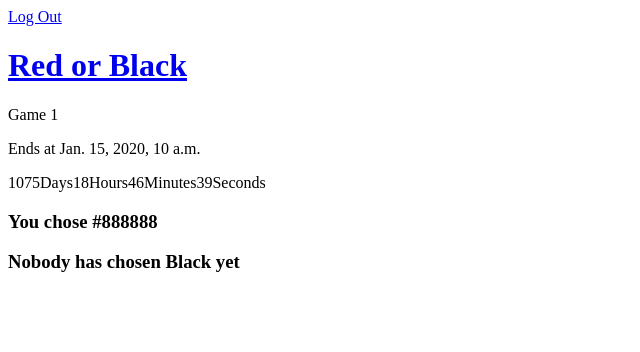
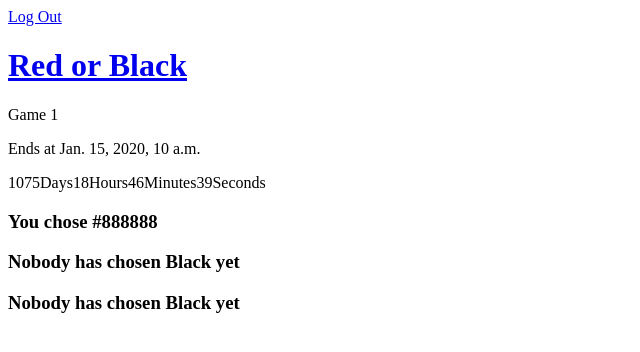
Before and after one commit to liamtlr/red-or-black, a Django app: page /game/1/ in a window 1280 px wide. Shown: the top 352 px of the page, without its empty margins (0-640 px from the left). Run offline with Django 3.2, Linux system fonts and the light colour scheme; a user stored in the database is signed in; tables that the repository leaves empty hold one stand-in row (values such as "Sample post"); some libraries are stand-ins or nearby versions.

Commit message:
closes #3

```diff
--- a/rob/templates/game/view.html
+++ b/rob/templates/game/view.html
@@ -19,12 +19,24 @@
 
   {% if reds %}
     <h3> {{ reds.count }} person{{ reds.count|pluralize }} chose Red </h3>
+    <ul>
+      {% for red in reds %}
+        <li> <h5>{{ red.player.user }} </h5> </li>
+      {% endfor %}
+    </ul>
   {% elif selection is None %}
     <h3> Be the first to choose Red </h3>
+  {% else %}
+    <h3> Nobody has chosen Black yet </h3>
   {% endif %}
 
   {% if blacks %}
     <h3> {{ blacks.count }} people{{ blacks.count|pluralize }} chose Black </h3>
+    <ul>
+      {% for black in blacks %}
+        <li> <h5>{{ black.player.user }} </h5> </li>
+      {% endfor %}
+    </ul>
   {% elif selection is None %}
     <h3> Be the first to Black </h3>
   {% else %}
--- a/rob/views.py
+++ b/rob/views.py
@@ -32,6 +32,8 @@ def view_game(request, pk):
     end_time_string = game.return_end_time
     reds = Selection.objects.filter(game_id=pk, colour="red")
     blacks = Selection.objects.filter(game_id=pk, colour="black")
+    for red in reds:
+        print(red.player.user)
     try:
         selection = Selection.objects.filter(player_id=request.user.id, game_id=pk).first()
     except Selection.DoesNotExist:
```
Also changed, not shown: rob/templates/home.html (+5 -5 lines).
